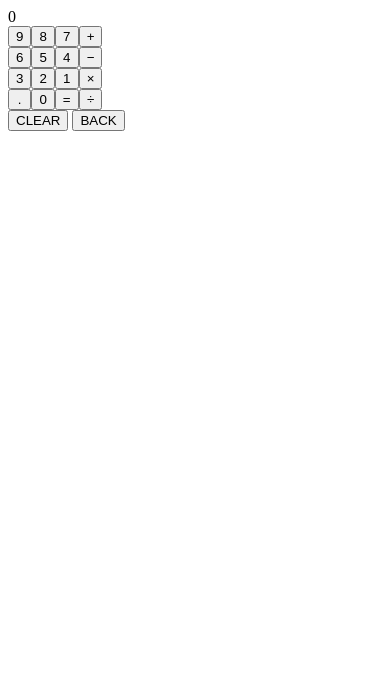
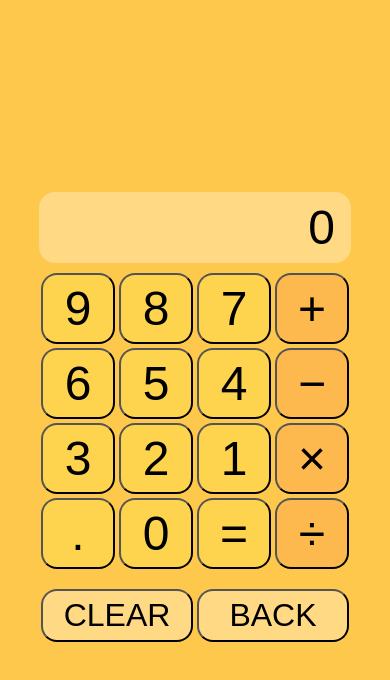
Before and after one commit to mhanifmustakim/calculator, a plain HTML site: page index.html in a window 390 px wide. Drawn offline with Linux system fonts and the light colour scheme.

Commit message:
Added design layout for phone sizes

```diff
--- a/index.html
+++ b/index.html
@@ -29,7 +29,7 @@
                 <button class="btn num-btn">7</button>
                 <button class="btn num-btn">4</button>
                 <button class="btn num-btn">1</button>
-                <button class="btn equalTo-btn">=</button>
+                <button class="btn num-btn equalTo-btn">=</button>
             </div>
             <div class="col operations">
                 <button class="btn operation-btn add">&#x2b;</button>
@@ -39,8 +39,8 @@
             </div>
         </div>
         <div id="settings">
-            <button class="clear-btn">CLEAR</button>
-            <button class="delete-btn">BACK</button>
+            <button class="setting-btn clear-btn">CLEAR</button>
+            <button class="setting-btn delete-btn">BACK</button>
         </div>
     </div>
     <script src="app.js"></script>
--- a/styles.css
+++ b/styles.css
@@ -1,8 +1,66 @@
-#calc-buttons{
+*{
+    margin: 0;
+    font-size: 20px;
+    font-size: inherit;
+    box-sizing: border-box;
+}
+
+body{
+    background-color: #FEC84D;
+    font-family: sans-serif;
+}
+
+#calc-container{
+    margin: 10vh auto;
+    width: 80vw;
+    height: 80vh;
     display: flex;
+    flex-direction: column;
+    justify-content: center;
+    align-items: center;
+    font-size: 3rem;
+}
+
+#calc-disp{
+    background-color: rgba(255, 255, 255, 0.3);
+    border-radius: 1rem;
+    text-align: right;
+    width: 100%;
+    padding: 0.5rem 1rem;
+}
+
+#calc-buttons, #settings{
+    align-self: stretch;
+    width: inherit;
+    display: flex;
+    margin: 0.5rem 0;
 }
 
 .col{
     display: flex;
     flex-direction: column;
+    width: 25%;
 }
+
+.btn{
+    border-radius: 1rem;
+    padding: 0.4rem;
+    margin: 0.1rem
+}
+
+.setting-btn{
+    font-size: 2rem;
+    width: 50%;
+    border-radius: 1rem;
+    padding: 0.4rem;
+    margin: 0.1rem;
+    background-color: rgba(255, 255, 255, 0.3);
+}
+
+.operation-btn{
+    background-color: rgba(255, 127, 80, 0.2);
+}
+
+.num-btn{
+    background-color: rgba(255, 255, 80, 0.2);
+}
```
